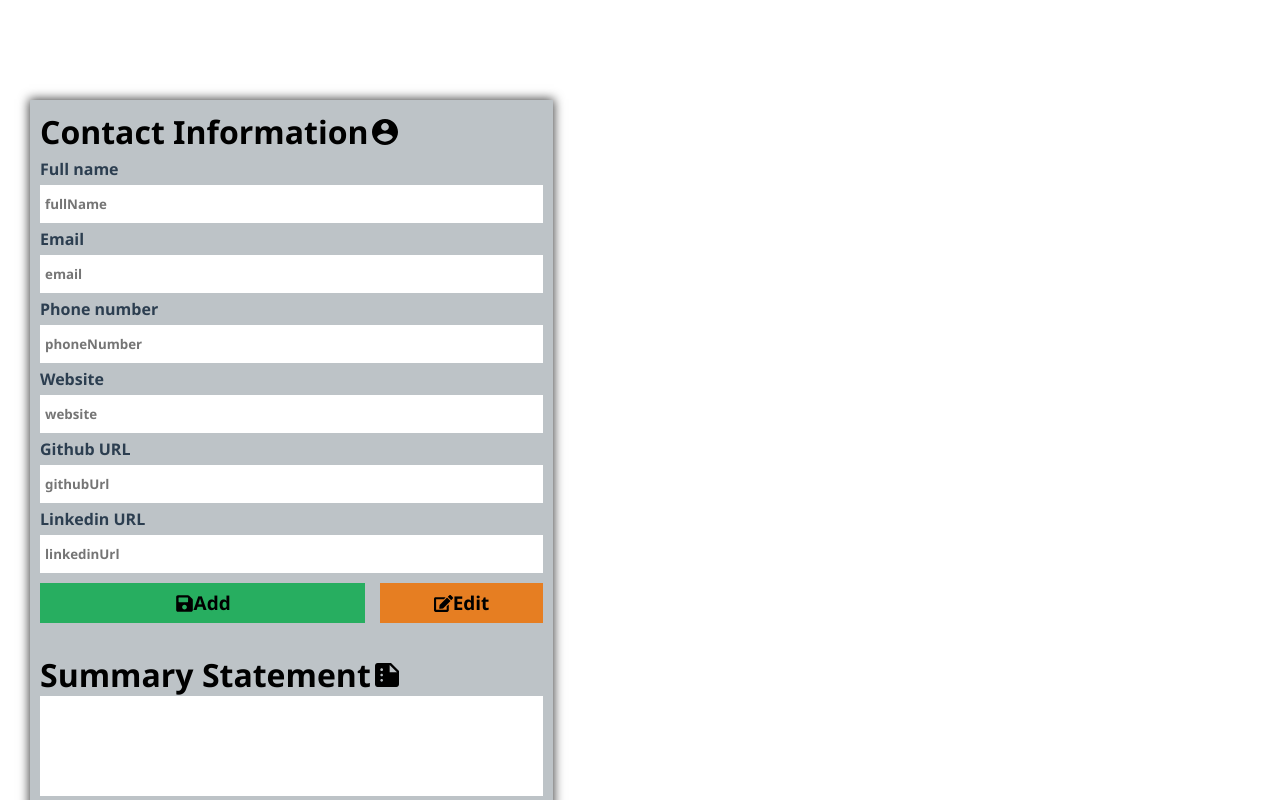
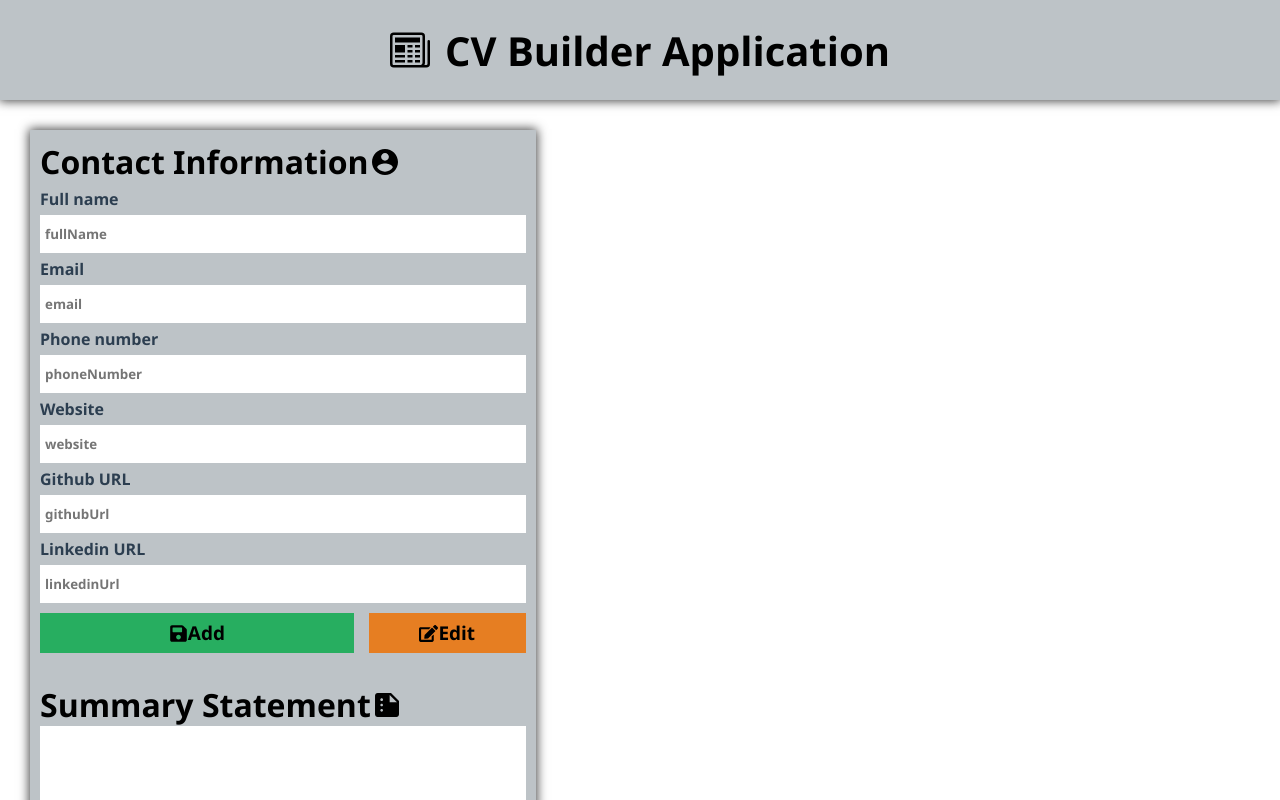
Before and after one commit to IchoubaneMed/cv-project, a React (Create React App) app: page / in a window 1280 px wide. Shown: the top 800 px of the page. Built offline with nearby package versions, Linux system fonts and the light colour scheme.

Commit message:
Imported the Header component inside the App.js file

```diff
--- a/src/App.js
+++ b/src/App.js
@@ -1,9 +1,13 @@
 import Form from './components/Form'
+import Header from './components/Header'
 import "./styles/global.css"
 
 function App() {
   return (
     <div className="cv-wrapper">
+      <div className="cv-header">
+        <Header />
+      </div>
       <div className="cv-form">
         <Form />
       </div>
--- a/src/styles/global.css
+++ b/src/styles/global.css
@@ -8,12 +8,30 @@
     display: grid;
     grid-template-columns: 1.5fr 2fr;
     grid-template-rows: 100px 1fr 30px;
-    padding: 0 30px;
+    grid-gap: 30px;
+}
+
+.cv-header {
+    grid-column: 1 / 3;
+    grid-row: 1 / 2;
+    display: flex;
+    justify-content: center;
+    align-items: center;
+    font-size: 20px;
+    background-color: #bdc3c7;
+    -webkit-box-shadow: 0px 0px 10px 1px rgba(0,0,0,0.75);
+    -moz-box-shadow: 0px 0px 10px 1px rgba(0,0,0,0.75);
+    box-shadow: 0px 0px 10px 1px rgba(0,0,0,0.75);
+}
+
+.cv-header span {
+    margin-left: 15px;
 }
 
 .cv-form {
     grid-column: 1 / 2;
     grid-row: 2 / 3;
+    margin-left: 30px;
     -webkit-box-shadow: 0px 0px 10px 1px rgba(0,0,0,0.75);
     -moz-box-shadow: 0px 0px 10px 1px rgba(0,0,0,0.75);
     box-shadow: 0px 0px 10px 1px rgba(0,0,0,0.75);
```
